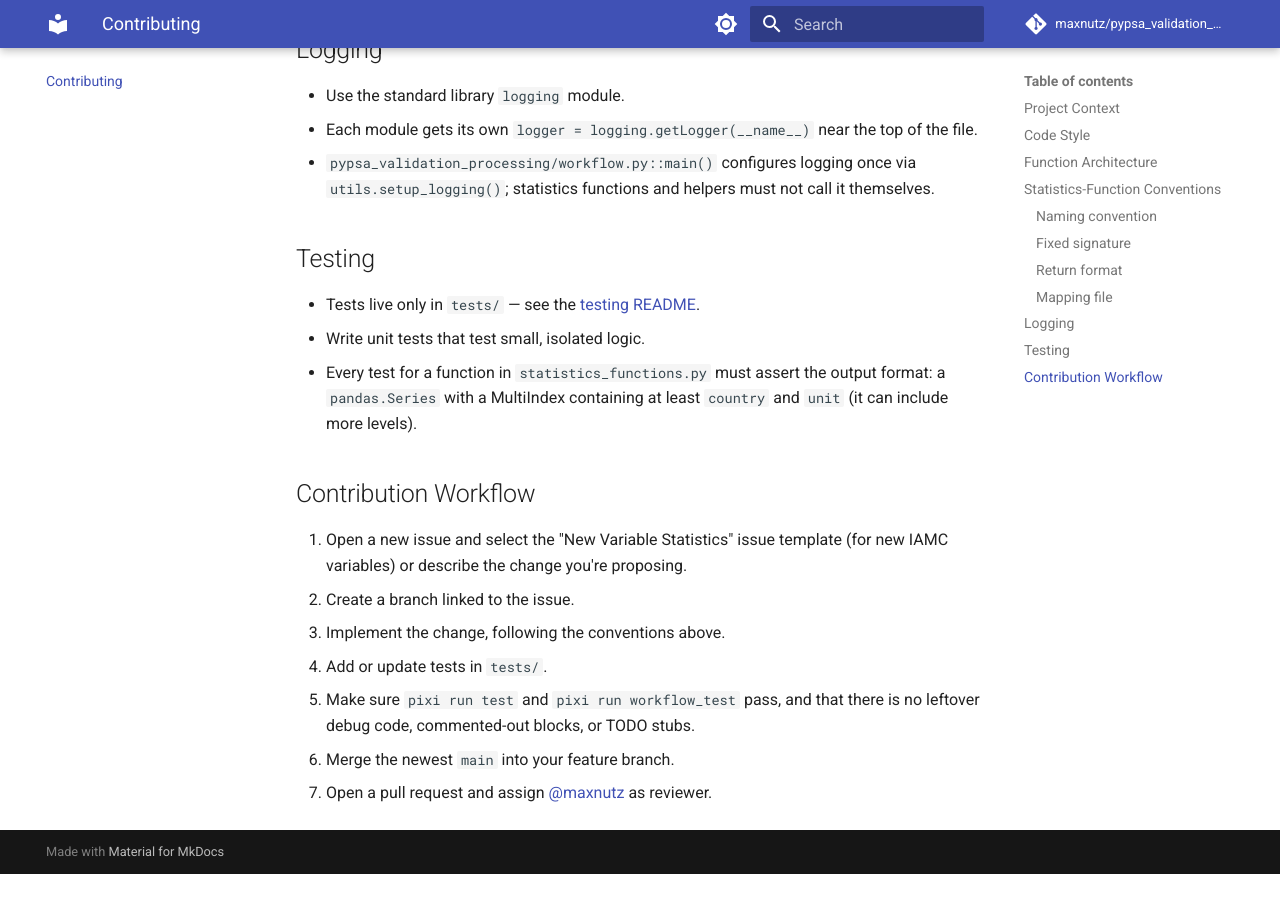
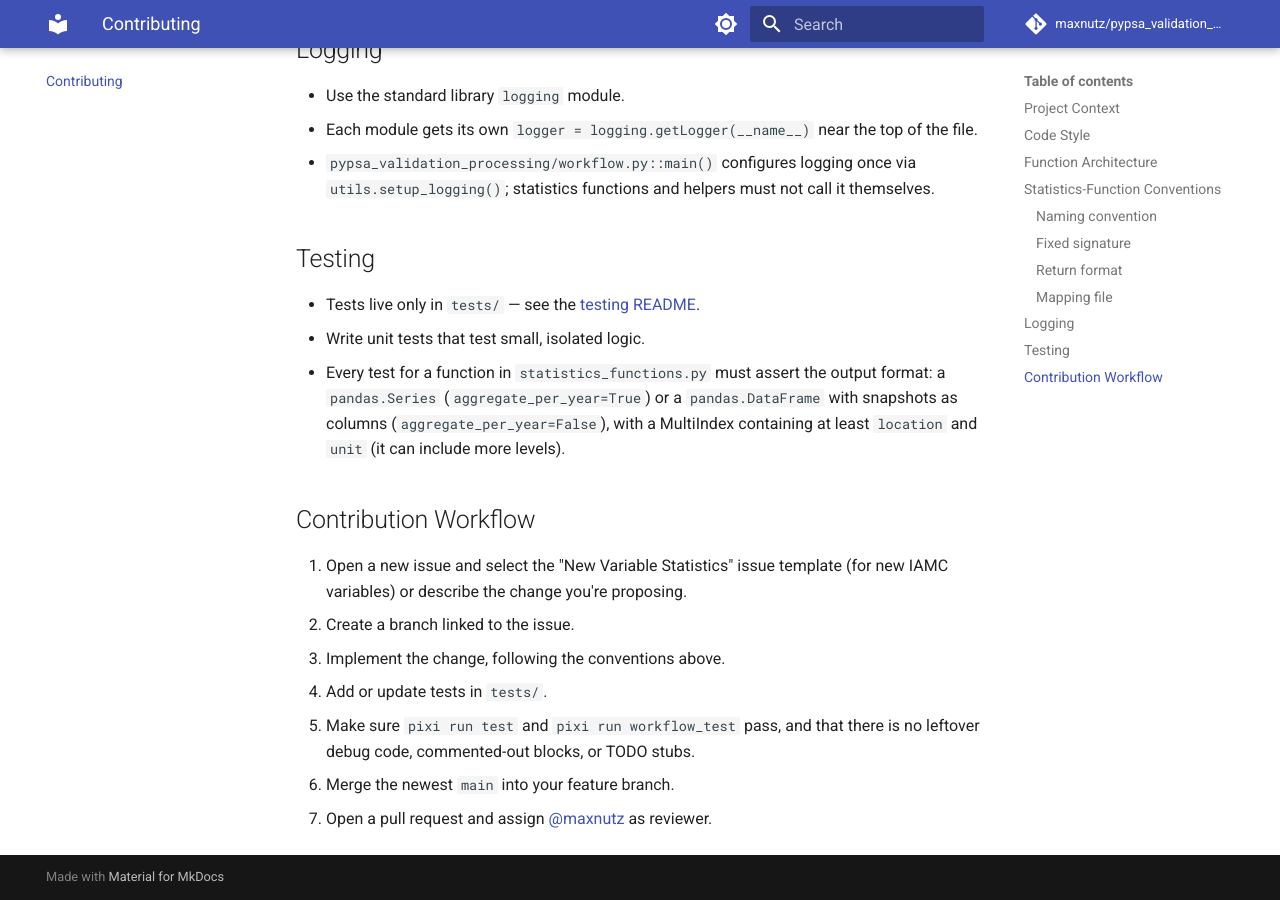
Before and after one commit to maxnutz/pypsa_validation_processing, an MkDocs documentation site: the page built from docs/contributing.md, in a window 1280 px wide and 900 px high, scrolled down 1998 px. Built offline with MkDocs 1.6.1 and Material for MkDocs 9.7.7, drawn with Linux system fonts in a browser that asks for light colours; comment, search, counter and statistics services are not loaded; before the commit the page ends 2872 px from its top, so only the background shows below that.

Commit message:
docs: fix stale test-format and docstring guidance (Copilot review)
Co-Authored-By: Claude Opus 5.5 <noreply@anthropic.com>

```diff
--- a/docs/contributing.md
+++ b/docs/contributing.md
@@ -66,7 +66,7 @@ Additional optional parameters can be added when a variable needs them, e.g. `co
 
 - Tests live only in `tests/` — see the [testing README](https://github.com/maxnutz/pypsa_validation_processing/blob/main/tests/README.md).
 - Write unit tests that test small, isolated logic.
-- Every test for a function in `statistics_functions.py` must assert the output format: a `pandas.Series` with a MultiIndex containing at least `country` and `unit` (it can include more levels).
+- Every test for a function in `statistics_functions.py` must assert the output format: a `pandas.Series` (`aggregate_per_year=True`) or a `pandas.DataFrame` with snapshots as columns (`aggregate_per_year=False`), with a MultiIndex containing at least `location` and `unit` (it can include more levels).
 
 ## Contribution Workflow
 
```
Also changed, not shown: 1 other file.
